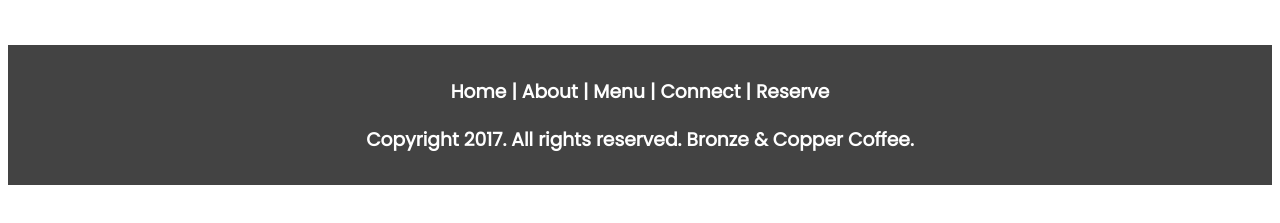
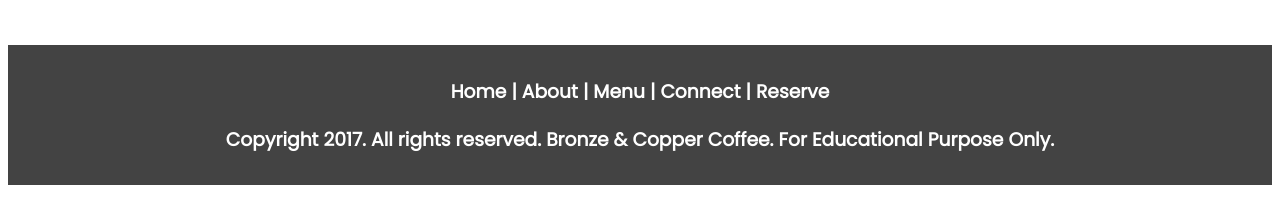
Before and after one commit to bronzeandcopper/bronzeandcopper.github.io, a plain HTML site: page index.html in a window 1280 px wide. Shown: the part 3569-3792 px from the top of the page. Drawn offline with nearby package versions, Linux system fonts and the light colour scheme.

Commit message:
update footer

```diff
--- a/index.html
+++ b/index.html
@@ -563,7 +563,7 @@
 							<a href="#connect">| Connect</a>
 							<a href="reserve.html">| Reserve</a>
 						</h3>
-						<h3>Copyright 2017. All rights reserved. Bronze &amp; Copper Coffee.</h3>
+						<h3>Copyright 2017. All rights reserved. Bronze &amp; Copper Coffee. For Educational Purpose Only.</h3>
 					</div>
 				</div>
 
```
Also changed, not shown: menu.html (+1 -1 lines), reserve.html (+1 -1 lines).
